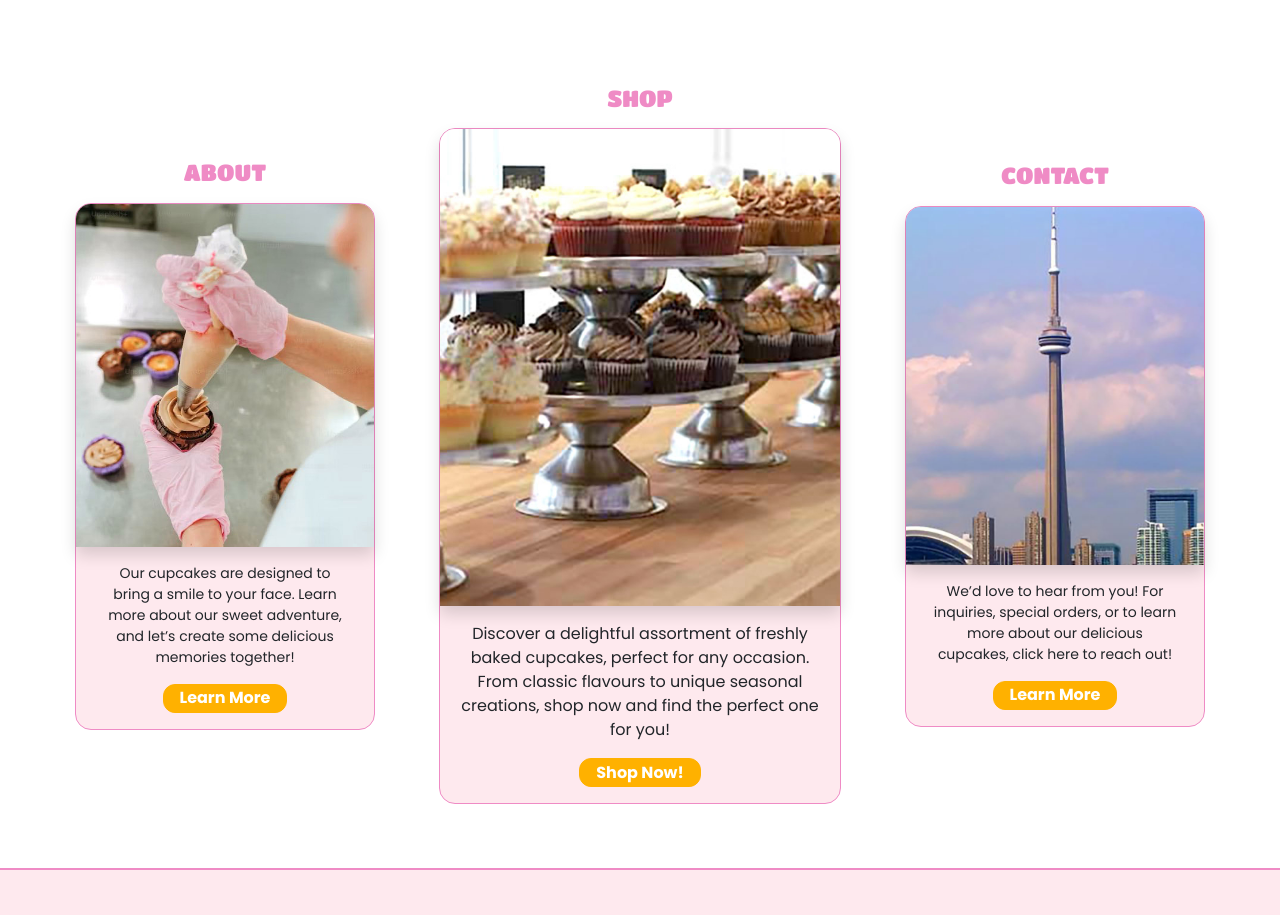
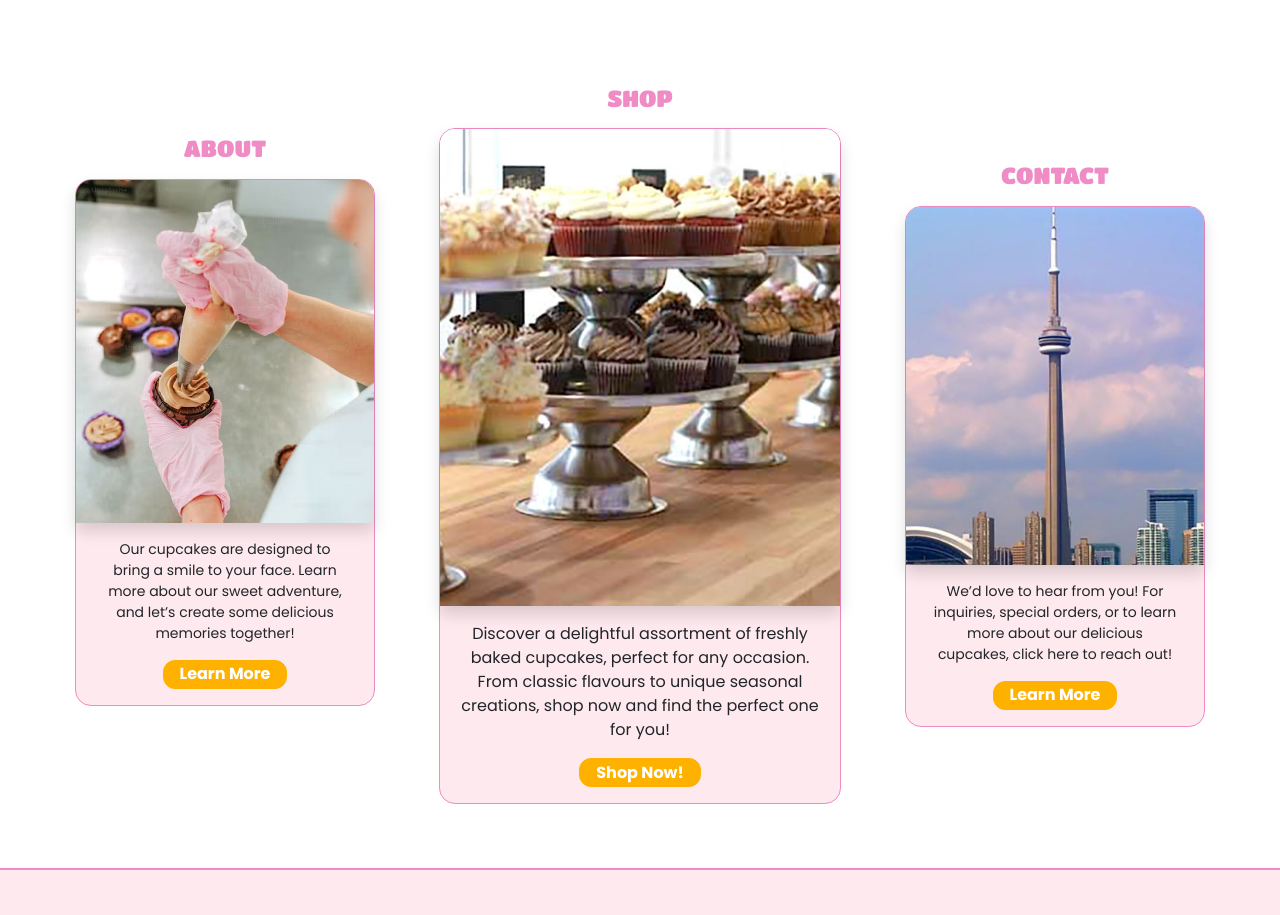
Before and after one commit to AmeliaFrederick/dsn1713-final, a website: page index.html in a window 1280 px wide. Shown: the part 842-1757 px from the top of the page. Drawn offline with nearby package versions, Linux system fonts and the light colour scheme.

Commit message:
updated index.html

```diff
--- a/index.html
+++ b/index.html
@@ -109,7 +109,7 @@
 
             <div id="service-cards" class="d-lg-flex row-lg mx-5 py-3 mb-5 justify-content-center align-items-center">
 
-                <div class="mt-5 col-lg-4">
+                <div class="col-lg-4">
                   <h5 class="card-title text-uppercase text-primary py-3 text-center">About</h5>
                   <div class="card  text-center mx-3 my-auto" >
                       <div class="card-body p-0">
```
